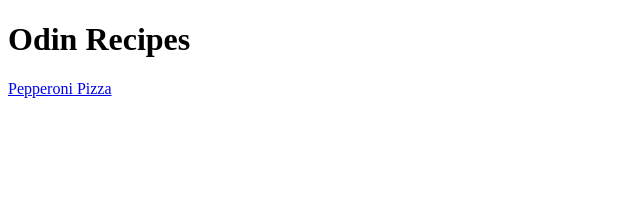
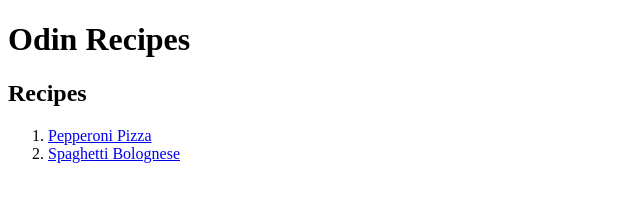
Before and after one commit to phoevo/odin-recipes, a plain HTML site: page index.html in a window 1280 px wide. Shown: the whole page, without its empty margins (0-640 px from the left). Drawn offline with Linux system fonts and the light colour scheme.

Commit message:
Added changes to index.hmtl to allow hyperlinks to work as intended.

```diff
--- a/index.html
+++ b/index.html
@@ -8,7 +8,13 @@
 <body>
     <h1>Odin Recipes</h1>
 
-    <a href="recipes/pizza.html"> Pepperoni Pizza</a>
+    <h2> Recipes</h2>
+    <ol>
+
+    <li><a href="recipes/pizza.html"> Pepperoni Pizza</a></li>
+    <li><a href="recipes/spaghettiBolognese.html">Spaghetti Bolognese</a></li>
+
+</ol>
 
 </body>
 </html>
```
Also changed, not shown: recipes/spaghettiBolognese.html (+1 -1 lines).
